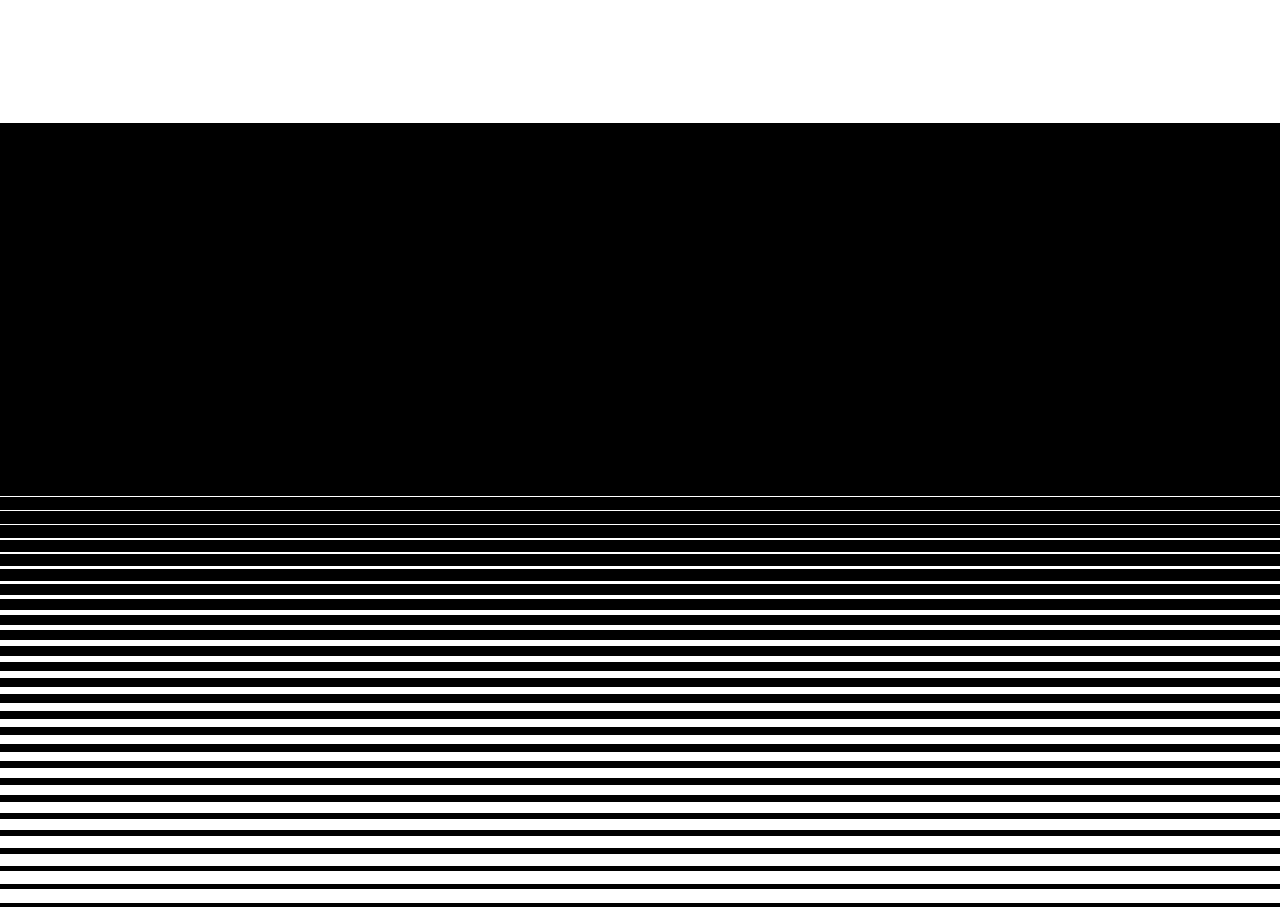
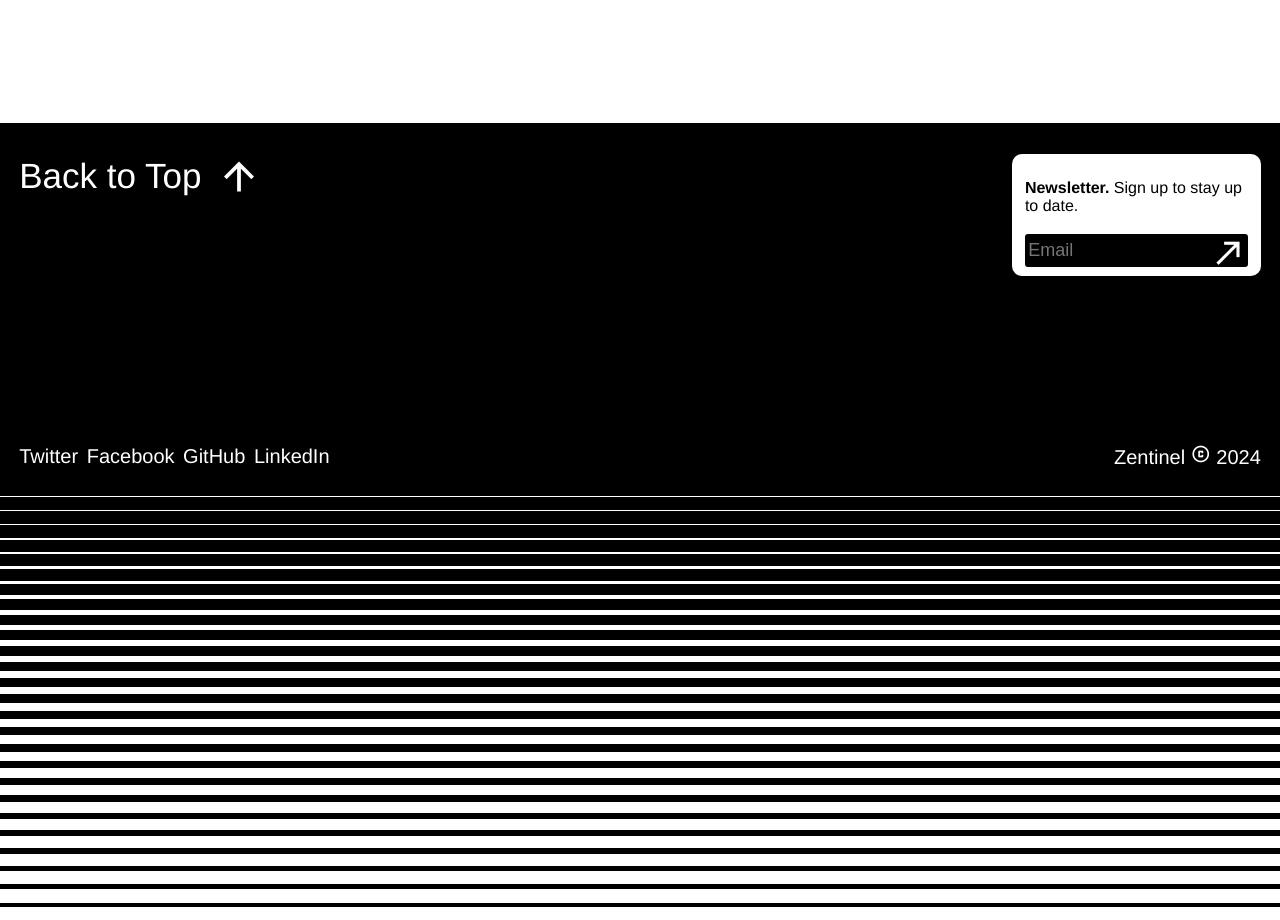
Before and after one commit to Zentinel-Consulting/zentinel-consulting, a SvelteKit app: page / in a window 1280 px wide. Shown: the part 5540-6460 px from the top of the page. Built offline with nearby package versions, Linux system fonts and the light colour scheme.

Commit message:
footer content base is so nice <3

```diff
--- a/src/components/Footer.svelte
+++ b/src/components/Footer.svelte
@@ -1,10 +1,133 @@
 <script>
   // Define the number of lines
   let lines = Array(40).fill(0);
+
+  // Custom easing function
+  function easeInOutCubic(t) {
+    return t < 0.5
+      ? 4 * t * t * t
+      : 1 - Math.pow(-2 * t + 2, 3) / 2;
+  }
+
+  // Function to scroll to top with custom easing
+  function scrollToTop() {
+    const duration = 1000; // Duration of scroll in milliseconds
+    const start = window.pageYOffset;
+    const startTime = 'now' in window.performance ? performance.now() : new Date().getTime();
+
+    function scroll() {
+      const now = 'now' in window.performance ? performance.now() : new Date().getTime();
+      const time = Math.min(1, (now - startTime) / duration);
+      const timeFunction = easeInOutCubic(time);
+
+      window.scrollTo(0, Math.ceil((1 - timeFunction) * start));
+
+      if (time < 1) {
+        requestAnimationFrame(scroll);
+      }
+    }
+
+    requestAnimationFrame(scroll);
+  }
 </script>
 
+
+<svelte:head>
+  <link rel="stylesheet" href="https://fonts.googleapis.com/css2?family=Material+Symbols+Outlined:opsz,wght,FILL,GRAD@20..48,100..700,0..1,-50..200" />
+</svelte:head>
+
+
+
 <div class="main-container">
-  <div class="footer-content"></div>
+  <div class="footer-content">
+    <div
+      class="upper-content"
+    >
+      <div
+        class="upper-content-container left-content"
+      >
+        <div
+          class="upper-content-middle-box"
+        >
+          <a
+            class="upward-button"
+            href="#"
+            on:click|preventDefault={scrollToTop}
+          >
+            <p>Back to Top</p>
+            <span class="material-symbols-outlined">
+              arrow_upward
+            </span>
+          </a>
+        </div>
+      </div>
+      <div
+        class="upper-content-container right-content"
+      >
+        <div
+          class="upper-content-middle-box upper-content-middle-box-left"
+        >
+          <div
+            class="newsletter-container"
+          >
+            <div
+              class="newsletter-content"
+            >
+              <p
+                class="newsletter-label"
+              >
+                <span>Newsletter.</span> Sign up to stay up to date.
+              </p>
+              <div
+                class="input-field-container"
+              >
+                <input type="email" id="email" name="email" placeholder="Email">
+                <button><span class="material-symbols-outlined">north_east</span></button>
+              </div>
+            </div>
+          </div>
+        </div>
+      </div>
+    </div>
+    <div
+      class="lower-content"
+    >
+      <div
+        class="upper-content-container left-content"
+      >
+        <div
+          class="upper-content-middle-box"
+        >
+          <div
+            class="socialn-list"
+          >
+            <a href="#">Twitter</a>
+            <a href="#">Facebook</a>
+            <a href="#">GitHub</a>
+            <a href="#">LinkedIn</a>
+          </div>
+        </div>
+      </div>
+      <div
+        class="upper-content-container"
+      >
+        <div
+          class="upper-content-middle-box"
+        >
+          <div
+            class="label-co"
+          >
+            <p>Zentinel <span class="material-symbols-outlined">copyright</span> 2024</p>
+          </div>
+        </div>
+      </div>
+    </div>
+  </div>
+
+
+
+
+  <!-- Zebra design -->
   <div class="zebra-container">
     {#each lines as _, index}
       <div
@@ -24,10 +147,156 @@
     flex-direction: column;
   }
   .footer-content {
+    display: flex;
+    flex-direction: column;
     width: 100%;
     height: 30%;
     background-color: black;
   }
+  .upper-content {
+    display: flex;
+    flex-direction: row;
+    width: 100%;
+    height: 85%;
+  }
+  .upper-content-container {
+    display: flex;
+    align-items: center;
+    width: 50%;
+    height: 100%;
+  }
+  .upper-content-middle-box {
+    width: 97%;
+    height: 80%;
+  }
+  .left-content {
+    justify-content: end;
+  }
+  .upward-button {
+    display: flex;
+    flex-direction: row;
+    align-items: center;
+  }
+  .upward-button p{
+    font-size: 35px;
+    margin: 0;
+    padding: 0;
+    padding-right: 15px;
+  }
+  .upward-button{
+    text-decoration:none;
+    color: white;
+  }
+  .right-content {
+  }
+  .upper-content-middle-box-left {
+    display: flex;
+    justify-content: end;
+  }
+  .newsletter-container {
+    display: flex;
+    align-items: center;
+    justify-content: center;
+    width: 40%;
+    height: 50%;
+    background-color: white;
+    border-radius: 10px;
+  }
+  .newsletter-content {
+    display: flex;
+    flex-direction: column;
+    justify-content: space-evenly;
+    width: 90%;
+    height: 90%;
+    color: black;
+  }
+  .newsletter-label span {
+    font-weight: bold;
+  }
+  .input-field-container {
+    width: 100%;
+    height: 30%;
+    background-color: black;
+  }
+  .input-field-container {
+    display: flex;
+    align-items: center;
+    justify-content: space-evenly;
+    border-radius: 3px;
+  }
+  .input-field-container span {
+    font-size: 37px;
+    color: white;
+  }
+  .input-field-container input {
+    font-size: 18px;
+    height: 100%;
+    width: 80%;
+    color: white;
+    background: none;
+    border: none;
+    outline: none;
+    -webkit-appearance: none;
+  }
+  .input-field-container button{
+    height: 100%;
+    outline-color: transparent;
+    background: none;
+    border: none;
+    cursor: pointer;
+    outline: none;
+    padding: 0;
+    margin: 0;
+  }
+
+
+  .lower-content {
+    display: flex;
+    flex-direction: row;
+    width: 100%;
+    height: 15%;
+  }
+  .socialn-list {
+    display: flex;
+    flex-direction: row;
+    justify-content: space-between;
+    align-items: center;
+    width: 50%;
+    height: 100%;
+  }
+  .socialn-list a {
+    font-size: 20px;
+    text-decoration:none;
+    color: white;
+  }
+  .label-co {
+    display: flex;
+    flex-direction: row-reverse;
+    align-items: center;
+    width: 100%;
+    height: 100%;
+  }
+  .label-co p{
+    font-size: 20px;
+    margin: 0;
+    padding: 0;
+  }
+  .label-co span{
+    margin: 0;
+    padding: 0;
+    font-size: 20px;
+  }
+
+  .material-symbols-outlined {
+    font-variation-settings:
+      'FILL' 0,
+      'wght' 400,
+      'GRAD' 0,
+      'opsz' 24;
+    font-size: 45px;
+  }
+
+
   .zebra-container {
     display: flex;
     flex-direction: column;
```
